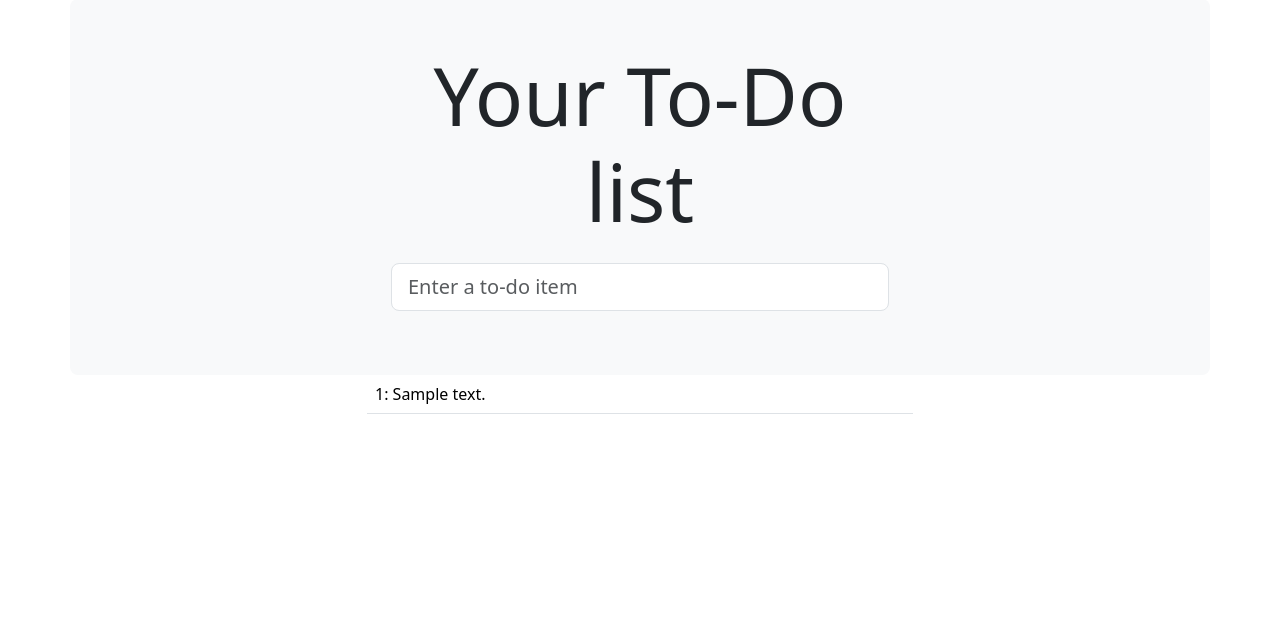
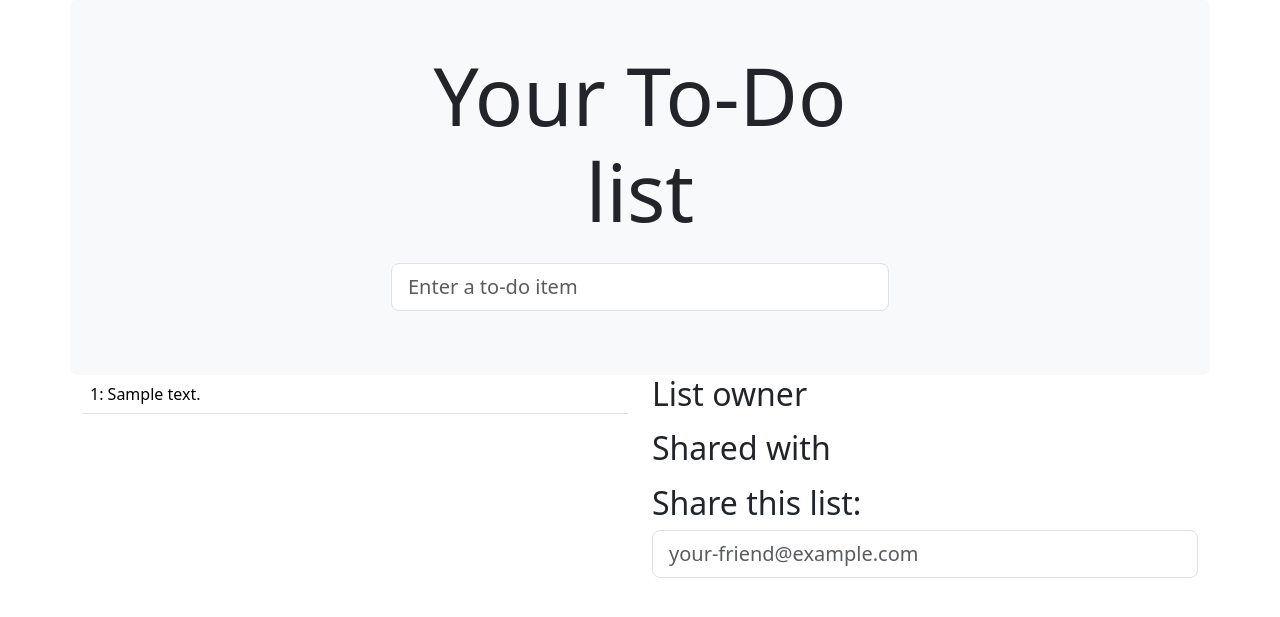
Before and after one commit to lasse-cs/superlists, a Django app: page /lists/1/ in a window 1280 px wide. Shown: the part 73-690 px from the top of the page. Run offline with Django 5.2, Linux system fonts and the light colour scheme; tables that the repository leaves empty hold one stand-in row (values such as "Sample post"); some libraries are stand-ins or nearby versions.

Commit message:
Add basic sharing of lists

```diff
--- a/src/functional_tests/my_lists_page.py
+++ b/src/functional_tests/my_lists_page.py
@@ -4,6 +4,7 @@ from playwright.sync_api import expect, Page
 class MyListsPage:
     def __init__(self, page: Page, url: str):
         self.page = page
+        self.url = url
 
     def go_to_my_lists_page(self, email):
         self.page.goto(self.url)
--- a/src/lists/forms.py
+++ b/src/lists/forms.py
@@ -5,6 +5,7 @@ from lists.models import Item
 
 DUPLICATE_ITEM_ERROR = "You've already got this in your list"
 EMPTY_ITEM_ERROR = "You can't have an empty list item"
+EMPTY_EMAIL_ERROR = "You must specify a user to share with"
 
 
 class ItemForm(forms.Form):
@@ -32,3 +33,11 @@ class ExistingListItemForm(ItemForm):
 
     def save(self):
         return super().save(for_list=self._for_list)
+
+
+class ShareForm(forms.Form):
+    template_name = "share_form.html"
+
+    sharee = forms.EmailField(
+        error_messages={"required": EMPTY_EMAIL_ERROR}, required=True
+    )
--- a/src/lists/models.py
+++ b/src/lists/models.py
@@ -13,6 +13,10 @@ class List(models.Model):
         blank=True,
         null=True,
         on_delete=models.CASCADE,
+    )
+    shared_with = models.ManyToManyField(
+        User,
+        related_name="shared_lists",
     )
 
     @property
--- a/src/lists/static/lists.js
+++ b/src/lists/static/lists.js
@@ -1,5 +1,5 @@
 export const initialize = (inputSelector) => {
-    const textInput = document.querySelector("#id_text");
+    const textInput = document.querySelector(inputSelector);
     textInput.oninput = () => {
         textInput.classList.remove("is-invalid");
     }
--- a/src/lists/templates/list.html
+++ b/src/lists/templates/list.html
@@ -18,6 +18,21 @@
                 {% endfor %}
             </table>
         </div>
+        <div class="col-lg-6">
+            <h2>List owner</h2>
+            <p id="id_list_owner">{{ list.owner.email }}</p>
+            <h2>Shared with</h2>
+            <ul>
+                {% for sharee in list.shared_with.all %}
+                    <li class="list-sharee">{{ sharee.email }}</li>
+                {% endfor %}
+            </ul>
+            <h2>Share this list:</h2>
+            <form method="POST" action="{% url 'share_list' list.id %}">
+                {% csrf_token %}
+                {{ share_form }}
+            </form>
+        </div>
     </div>
 {% endblock content %}
 
--- a/src/lists/urls.py
+++ b/src/lists/urls.py
@@ -5,5 +5,6 @@ from lists import views
 urlpatterns = [
     path("new", views.new_list, name="new_list"),
     path("<int:list_id>/", views.view_list, name="view_list"),
+    path("<int:list_id>/share", views.share_list, name="share_list"),
     path("users/<str:email>", views.my_lists, name="my_lists"),
 ]
--- a/src/lists/views.py
+++ b/src/lists/views.py
@@ -1,10 +1,13 @@
+from django.contrib.auth import get_user_model
 from django.http import HttpRequest, HttpResponse
 from django.shortcuts import redirect, render
 
 
-from accounts.models import User
-from lists.forms import ExistingListItemForm, ItemForm
+from lists.forms import ExistingListItemForm, ItemForm, ShareForm
 from lists.models import List
+
+
+User = get_user_model()
 
 
 def home_page(request: HttpRequest) -> HttpResponse:
@@ -20,7 +23,10 @@ def view_list(request: HttpRequest, list_id: int) -> HttpResponse:
         if form.is_valid():
             form.save()
             return redirect(our_list)
-    return render(request, "list.html", {"list": our_list, "form": form})
+    share_form = ShareForm()
+    return render(
+        request, "list.html", {"list": our_list, "form": form, "share_form": share_form}
+    )
 
 
 def new_list(request: HttpRequest) -> HttpResponse:
@@ -39,3 +45,22 @@ def new_list(request: HttpRequest) -> HttpResponse:
 def my_lists(request: HttpRequest, email: str) -> HttpResponse:
     owner = User.objects.get(email=email)
     return render(request, "my_lists.html", {"owner": owner})
+
+
+def share_list(request: HttpRequest, list_id: int) -> HttpResponse:
+    list_ = List.objects.get(id=list_id)
+    form = ShareForm(data=request.POST)
+    if form.is_valid():
+        sharee_email = form.cleaned_data["sharee"]
+        sharee, _ = User.objects.get_or_create(email=sharee_email)
+        list_.shared_with.add(sharee)
+        return redirect(list_)
+    return render(
+        request,
+        "list.html",
+        {
+            "list": list_,
+            "form": ExistingListItemForm(for_list=list_),
+            "share_form": form,
+        },
+    )
```
Also changed, not shown: src/accounts/authentication.py (+3 -7 lines), src/lists/templates/my_lists.html (+7 -0 lines), src/lists/templates/share_form.html (added, +14 -0 lines), src/lists/tests/forms/test_share_form.py (added, +7 -0 lines), src/lists/tests/models/test_list_model.py (+7 -0 lines), src/lists/tests/views/test_list_view.py (+12 -0 lines), src/lists/tests/views/test_share_view.py (added, +38 -0 lines), src/lists/migrations/0008_list_shared_with.py (added).
